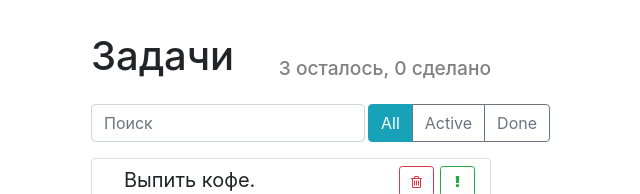
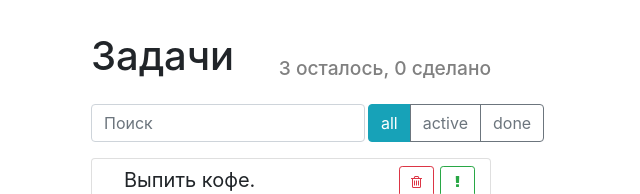
Before and after one commit to Faystos/React_ToDo_List, a React (Create React App) app: page / in a window 1280 px wide. Shown: the top 194 px of the page, without its empty margins (349-989 px from the left). Built offline with nearby package versions, Linux system fonts and the light colour scheme.

Commit message:
Закончил работу на функционалом фильтра отоброжаемого списка задач.

```diff
--- a/src/components/app/App.js
+++ b/src/components/app/App.js
@@ -18,7 +18,8 @@ export default class App extends Component {
       this.createTodoItem('Прочитать книгу по реакту.'),
       this.createTodoItem('Лечь спать.'),
     ],
-    term: ''
+    term: '',
+    filter: 'all'
   };
 
   //Логика
@@ -37,6 +38,19 @@ export default class App extends Component {
       return el;
     });
     return newTodoData;
+  }
+
+  onFilter(arrItm, filter) {
+    switch(filter) {
+      case 'all':
+        return arrItm;
+       case 'active':
+        return arrItm.filter(el => !el.done);
+       case 'done':
+         return arrItm.filter(el => el.done);
+      default:
+        return arrItm;
+    }
   }
 
   // Кастомные обработчики событий
@@ -72,24 +86,36 @@ export default class App extends Component {
     return arrItems.filter(el => {
       return el.label.toLowerCase().indexOf(term.toLowerCase()) > -1;
     });
-  }
+  };
 
   onValueSerch = term => {
     this.setState({ term });
   };
 
+  onFilterChange = name => {
+    this.setState(({ filter }) => {
+      return { filter: name }
+    });
+  };
+
   render () {
-    const { todoData, term } = this.state;
+    const { todoData, term, filter } = this.state;
     const doneCount = todoData.filter(el => el.done).length;
     const todoItemCount = todoData.length - doneCount;
-    const renderItems = this.onLiveSearch(todoData, term);
+    const renderItems = this.onFilter(this.onLiveSearch(todoData, term), filter);
 
     return (
       <div className='todo-app'>
-        <Head toDo = { todoItemCount } done = { doneCount }/>
-        <div className="top-panel d-flex">
+        <Head
+          toDo = { todoItemCount }
+          done = { doneCount }
+        />
+        <div className = "top-panel d-flex">
           <SearchPanel onValueSerch = { this.onValueSerch }/>
-          <ItemStatusFilter />
+          <ItemStatusFilter
+            filter = { filter }
+            onFilterChange = { this.onFilterChange }
+          />
         </div>
         <TodoList
           todos = { renderItems }
--- a/src/components/itemStatusFilter/ItemStatusFilter.js
+++ b/src/components/itemStatusFilter/ItemStatusFilter.js
@@ -2,15 +2,31 @@ import React, { Component } from 'react';
 import './itemStatusFilter.css';
 
 export default class ItemStatusFilter extends Component {
+  btns = [
+    {name: 'all', label: 'all'},
+    {name: 'active', label: 'active'},
+    {name: 'done', label: 'done'},
+  ];
+
   render () {
+    const { filter, onFilterChange } = this.props;
+    const buttons = this.btns.map(({ name, label }) => {
+      const activeBtn = filter === name;
+      const classBtn = activeBtn ? 'btn-info' : 'btn-outline-secondary';
+        return (
+        <button
+          type = 'button'
+          className = { `btn ${classBtn}` }
+          key = { name }
+          onClick = { () => onFilterChange(name)}>
+            { label }
+        </button>
+        )
+    });
+
     return (
       <div className = "btn-group">
-        <button type = "button"
-          className = "btn btn-info">All</button>
-        <button type = "button"
-          className = "btn btn-outline-secondary">Active</button>
-        <button type = "button"
-          className = "btn btn-outline-secondary">Done</button>
+        { buttons }
       </div>
     );
   }
```
